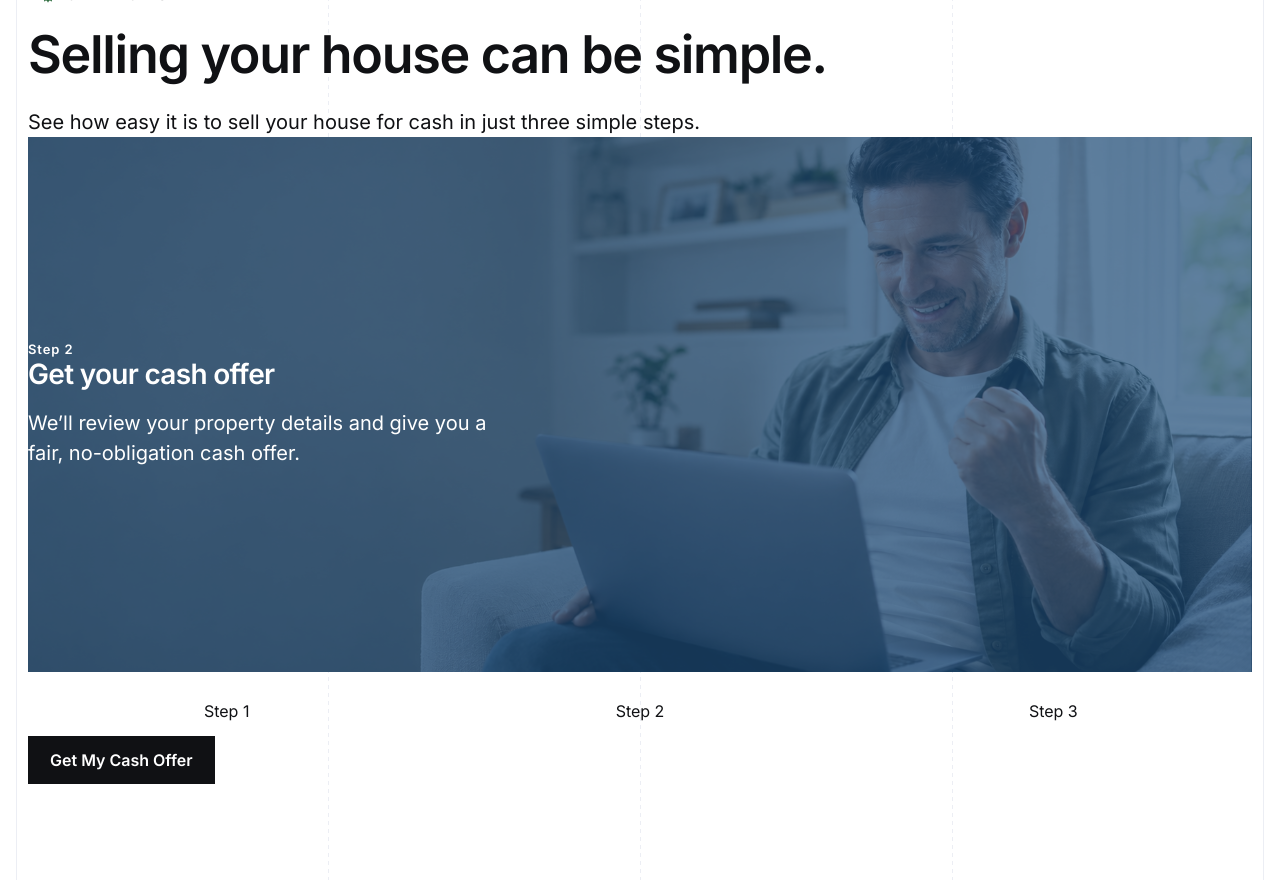
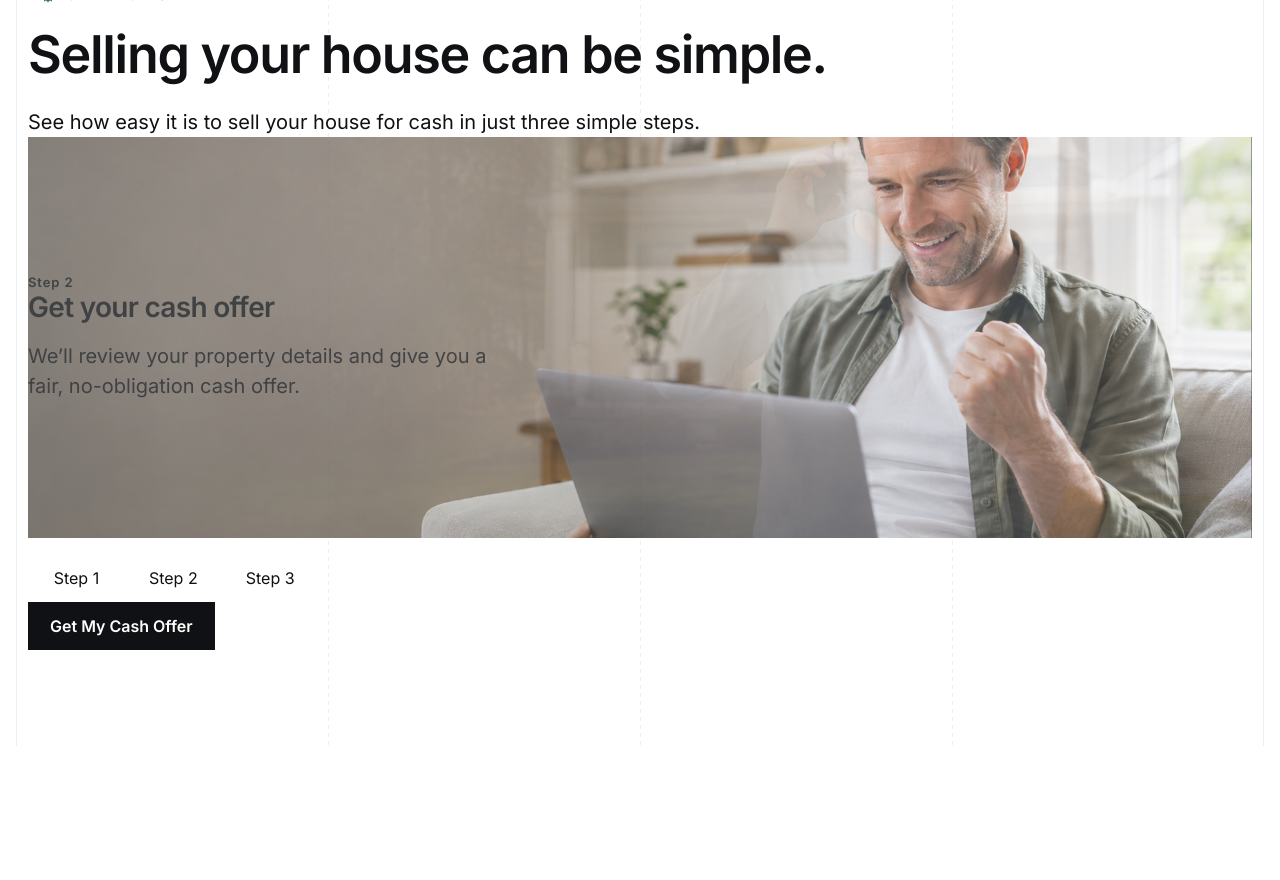
Before and after one commit to YHICAdmin/your-house-in-cash, a Next.js app: page / in a window 1280 px wide. Shown: the part 2560-3440 px from the top of the page. After the commit the page ends 3306 px from the top, so only its background shows below. Built offline with nearby package versions, Linux system fonts and the light colour scheme.

Commit message:
style: refine how it works visual composition

```diff
--- a/src/components/area/area-how-it-works.module.css
+++ b/src/components/area/area-how-it-works.module.css
@@ -31,7 +31,7 @@
 .visual {
   position: relative;
   width: 100%;
-  aspect-ratio: 3 / 4;
+  aspect-ratio: 1;
   border-radius: var(--radius-large);
 }
 
@@ -43,7 +43,7 @@
   padding: var(--spacing-m);
   overflow: hidden;
   border-radius: inherit;
-  color: var(--color-background);
+  color: var(--color-text-primary);
   opacity: 0;
   pointer-events: none;
   visibility: hidden;
@@ -64,13 +64,19 @@
 
 .stepImage {
   object-fit: cover;
-  object-position: 70% center;
+  object-position: 80% center;
 }
 
 .overlay {
   position: absolute;
   inset: 0;
-  background: rgb(31 78 121 / 70%);
+  background: linear-gradient(
+    to right,
+    var(--color-background-soft) 0%,
+    var(--color-background-soft) 50%,
+    color-mix(in srgb, var(--color-background-soft) 20%, transparent) 65%,
+    color-mix(in srgb, var(--color-background-soft) 20%, transparent) 100%
+  );
 }
 
 .stepContent {
@@ -93,11 +99,34 @@
   margin: 0;
 }
 
+.progressIndicators {
+  position: absolute;
+  bottom: var(--spacing-s);
+  left: 50%;
+  z-index: 2;
+  display: flex;
+  gap: var(--spacing-xs);
+  transform: translateX(-50%);
+}
+
+.progressMark {
+  width: var(--spacing-s);
+  height: 2px;
+  background: var(--color-border);
+}
+
+.activeProgressMark {
+  background: var(--color-brand);
+}
+
 .selectors {
-  display: grid;
+  display: inline-grid;
   grid-template-columns: repeat(3, minmax(0, 1fr));
-  gap: var(--spacing-s);
+  gap: var(--spacing-xs);
+  width: fit-content;
   margin-top: var(--spacing-s);
+  margin-right: auto;
+  margin-left: auto;
 }
 
 .selector {
@@ -107,7 +136,7 @@
   min-height: 48px;
   align-items: center;
   justify-content: center;
-  padding: 0;
+  padding: 0 var(--spacing-m);
   border: 0;
   background: transparent;
   color: var(--color-text-muted);
@@ -148,7 +177,7 @@
   }
 
   .visual {
-    aspect-ratio: 4 / 3;
+    aspect-ratio: 16 / 9;
   }
 
   .panel {
@@ -162,7 +191,7 @@
 
 @media (min-width: 1200px) {
   .visual {
-    aspect-ratio: 16 / 7;
+    aspect-ratio: 64 / 21;
   }
 
   .stepContent {
--- a/src/components/area/interactive-process.tsx
+++ b/src/components/area/interactive-process.tsx
@@ -145,6 +145,15 @@ export function InteractiveProcess({ headingId }: InteractiveProcessProps) {
             </div>
           );
         })}
+
+        <span className={styles.progressIndicators} aria-hidden="true">
+          {steps.map((step, index) => (
+            <span
+              key={step.title}
+              className={`${styles.progressMark}${index === activeStep ? ` ${styles.activeProgressMark}` : ""}`}
+            />
+          ))}
+        </span>
       </div>
 
       <div
```
Also changed, not shown: project-documentation/website-specification/area-page.md (+15 -6 lines).
